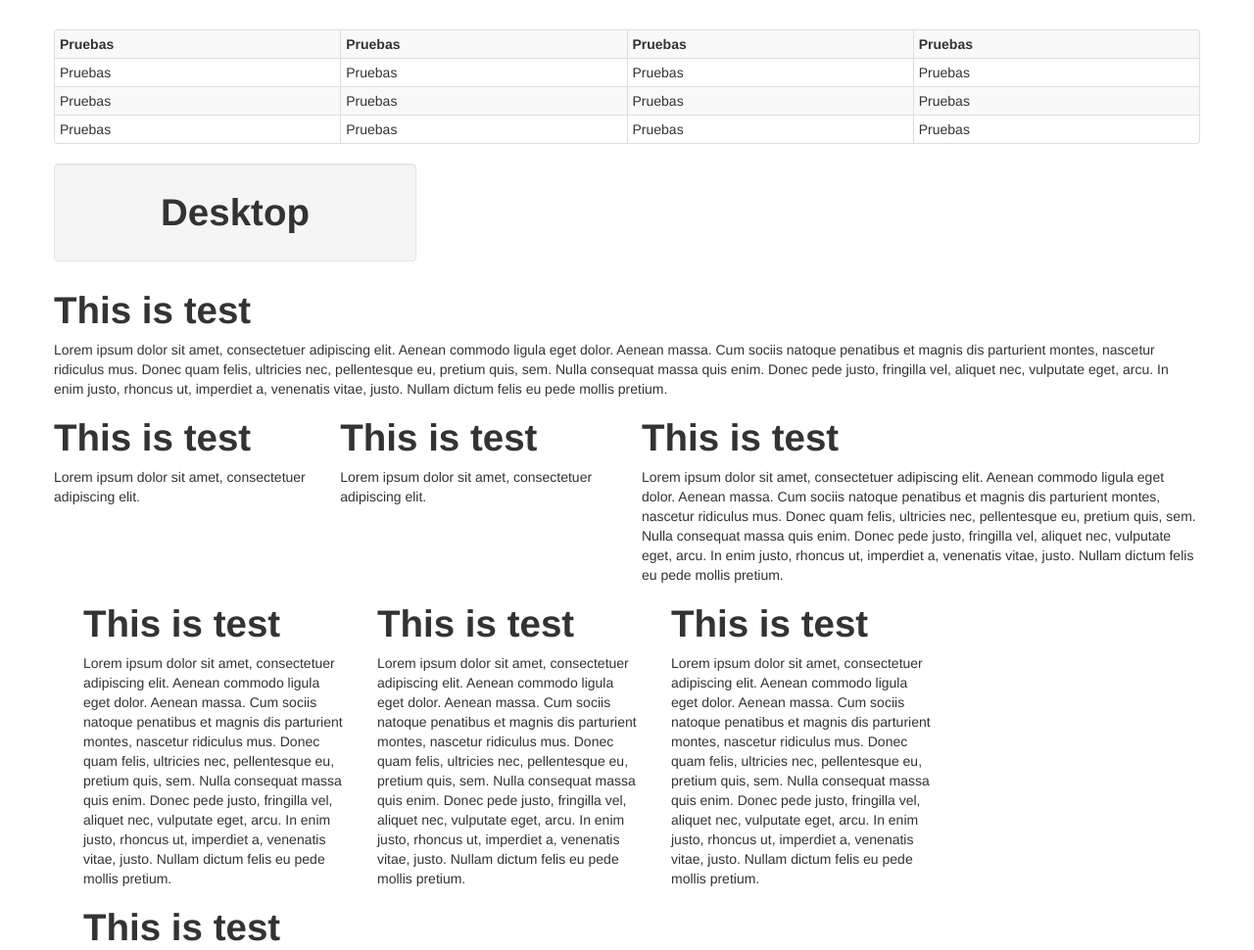
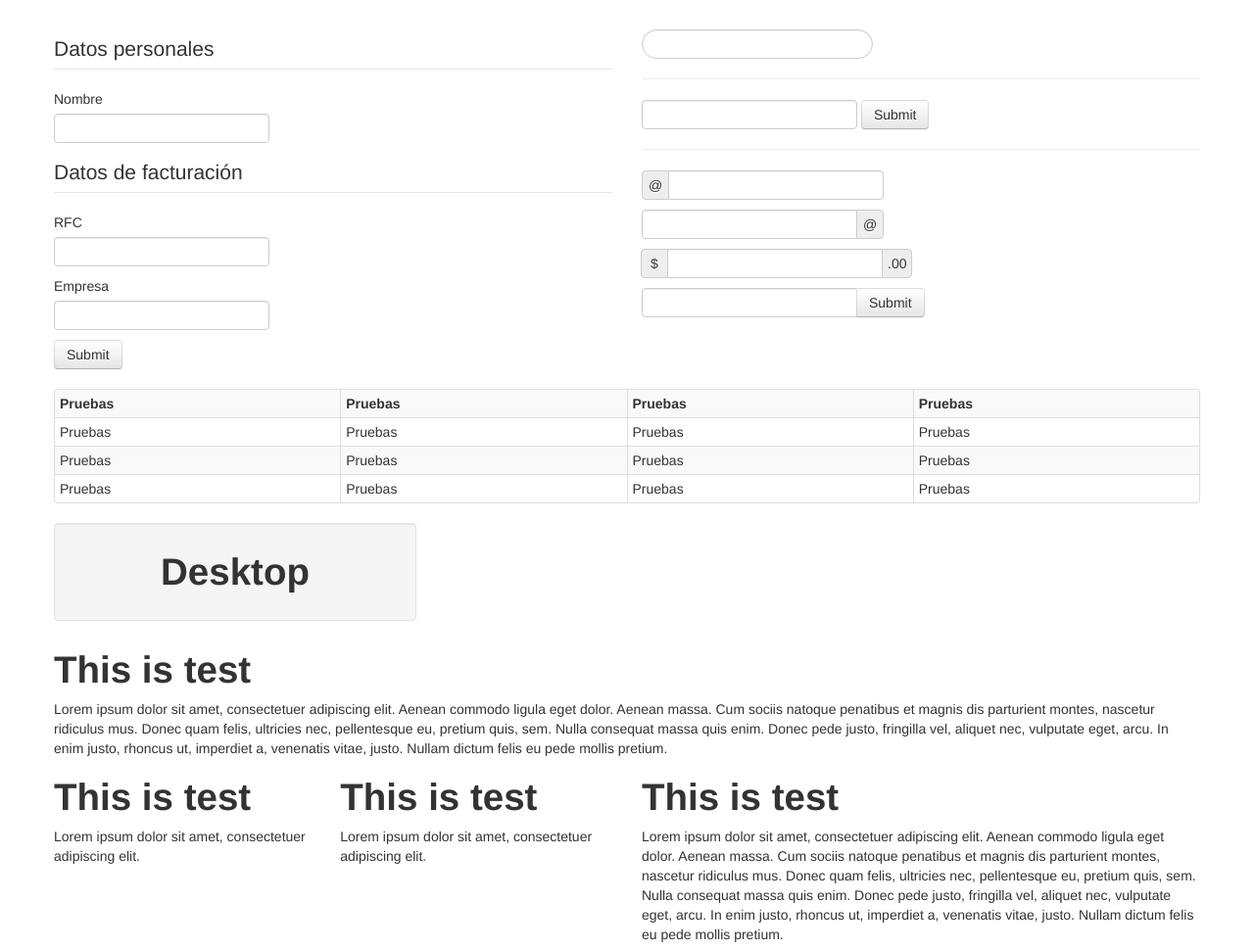
Before and after one commit to omarmorales/bootstrap-frontend, a plain HTML site: page index.html in a window 1280 px wide. Shown: the top 970 px of the page at 98% size. Drawn offline with Linux system fonts and the light colour scheme.

Commit message:
formularios con bootstrap

```diff
--- a/index.html
+++ b/index.html
@@ -29,6 +29,55 @@
 	<div class="container">
 		<div class="row-fluid">
 			<div class="span12">&nbsp</div>
+		</div>
+		<div class="row-fluid">
+			<div class="span6">
+				<form action="">
+					<legend>Datos personales</legend>
+					<label for="">Nombre</label>
+					<input type="text">
+					<legend>Datos de facturaci&oacute;n</legend>
+					<label for="">RFC</label>
+					<input type="text">
+					<label for="">Empresa</label>
+					<input type="text">
+					<br>
+					<input type="submit" class="btn">
+				</form>
+			</div>
+			<div class="span6">
+				<form action="">
+					<input type="text" class="search-query">
+				</form>
+				<hr>
+				<form action="" class="form-inline">
+					<input type="text">
+					<input type="submit" class="btn">
+				</form>
+				<hr>
+				<form action="">
+					<div class="input-prepend">
+						<span class="add-on">@</span>
+						<input type="text">
+					</div>
+					<br>
+					<div class="input-append">
+						<input type="text">
+						<span class="add-on">@</span>
+					</div>
+					<br>
+					<div class="input-append input-prepend">
+						<span class="add-on">$</span>
+						<input type="text">
+						<span class="add-on">.00</span>
+					</div>
+					<br>
+					<div class="input-append">
+						<input type="text">
+						<input type="submit" class="btn">
+					</div>
+				</form>
+			</div>
 		</div>
 		<div class="row-fluid">
 			<div class="span12">
```
